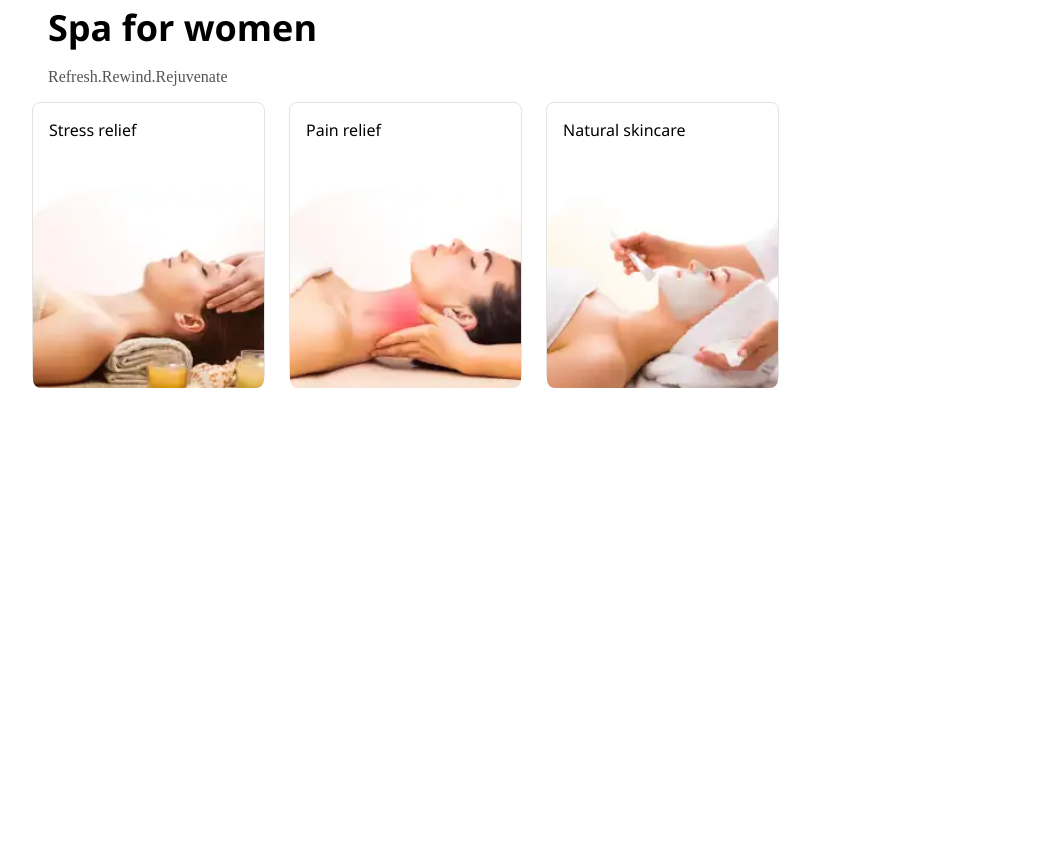
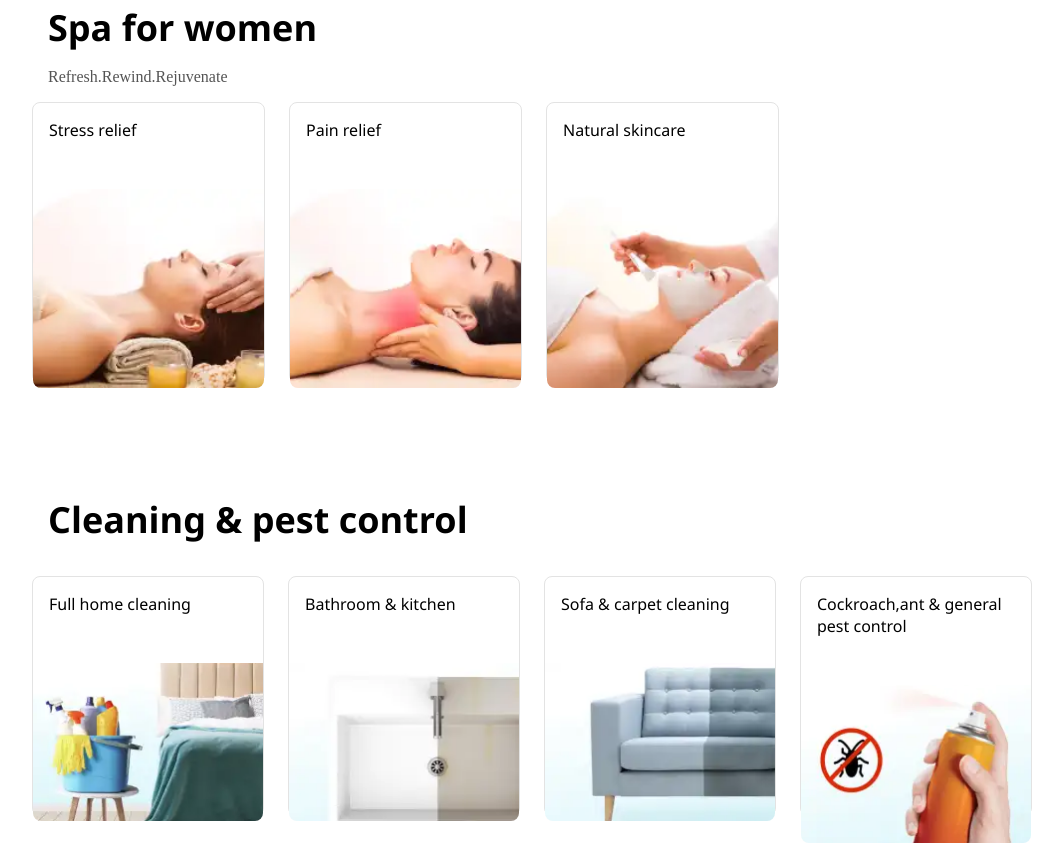
Before and after one commit to keshav-koli/CSS, a plain HTML site: page Project/UrbanCompany/index.html in a window 1280 px wide. Shown: the part 3117-3964 px from the top of the page, without its empty margins (96-1159 px from the left). Before the commit the page ends 3509 px from the top, so only its background shows below. Drawn offline with Linux system fonts and the light colour scheme.

Commit message:
Add eighth container with images and styles for cleaning and pest control services

```diff
--- a/Project/UrbanCompany/index.html
+++ b/Project/UrbanCompany/index.html
@@ -230,6 +230,27 @@
       </div>
     </div>
     <!-- *======================================================== -->
+    <div class="eighth-container">
+        <h2>Cleaning & pest control</h2>
+        <div class="eighth-container-image">
+          <div>
+            <p>Full home cleaning</p>
+            <img src="./media/eighth_image1.webp" alt="" />
+          </div>
+          <div>
+            <p>Bathroom & kitchen</p>
+            <img src="./media/eighth_image2.webp" alt="" />
+          </div>
+          <div>
+            <p>Sofa & carpet cleaning</p>
+            <img src="./media/eighth_image3.webp" alt="" />
+          </div>
+          <div>
+            <p>Cockroach,ant & general pest control</p>
+            <img src="./media/eighth_image4.webp" alt="" />
+          </div>
+        </div>
+      </div>
 
   </body>
 </html>
--- a/Project/UrbanCompany/style.css
+++ b/Project/UrbanCompany/style.css
@@ -218,6 +218,10 @@
   display: flex;
   margin: 0rem 8rem;
 }
+.fourth-container-image i{
+ font-size: 0.6rem;
+ color: #545454;
+}
 .fourth-container-image p {
   font-family: 'Segoe UI', Tahoma, Geneva, Verdana, sans-serif;
   font-size: 16px;
@@ -303,3 +307,37 @@
   padding-left: 1rem;
   font-weight: 500;
 }
+/* *========================================================= */
+
+.eighth-container h2{
+  padding: 2rem 9rem;
+  font-size: 36px;
+  font-family: 'Segoe UI', Tahoma, Geneva, Verdana, sans-serif;
+  margin-top: 5rem;;
+  font-weight: 600;
+}
+.eighth-container-image div {
+  padding: 1rem 0rem;
+  margin-right: 1.5rem;
+  border-radius: 0.5rem;
+  width: 15rem;
+  height: 15rem;
+  border: 0.1rem solid #e3e3e3;
+}
+.eighth-container-image img {
+  border-radius: 0.5rem;
+  padding-top: 3rem;
+  height: 100%;
+  object-fit: cover;
+  width: 100%;
+}
+.eighth-container-image {
+  display: flex;
+  margin: 0rem 8rem;
+}
+.eighth-container-image p {
+  font-family: 'Segoe UI', Tahoma, Geneva, Verdana, sans-serif;
+  font-size: 16px;
+  padding-left: 1rem;
+  font-weight: 500;
+}
```
Also changed, not shown: Project/UrbanCompany/media/eighth_image1.webp (added), Project/UrbanCompany/media/eighth_image2.webp (added), Project/UrbanCompany/media/eighth_image3.webp (added), Project/UrbanCompany/media/eighth_image4.webp (added).
